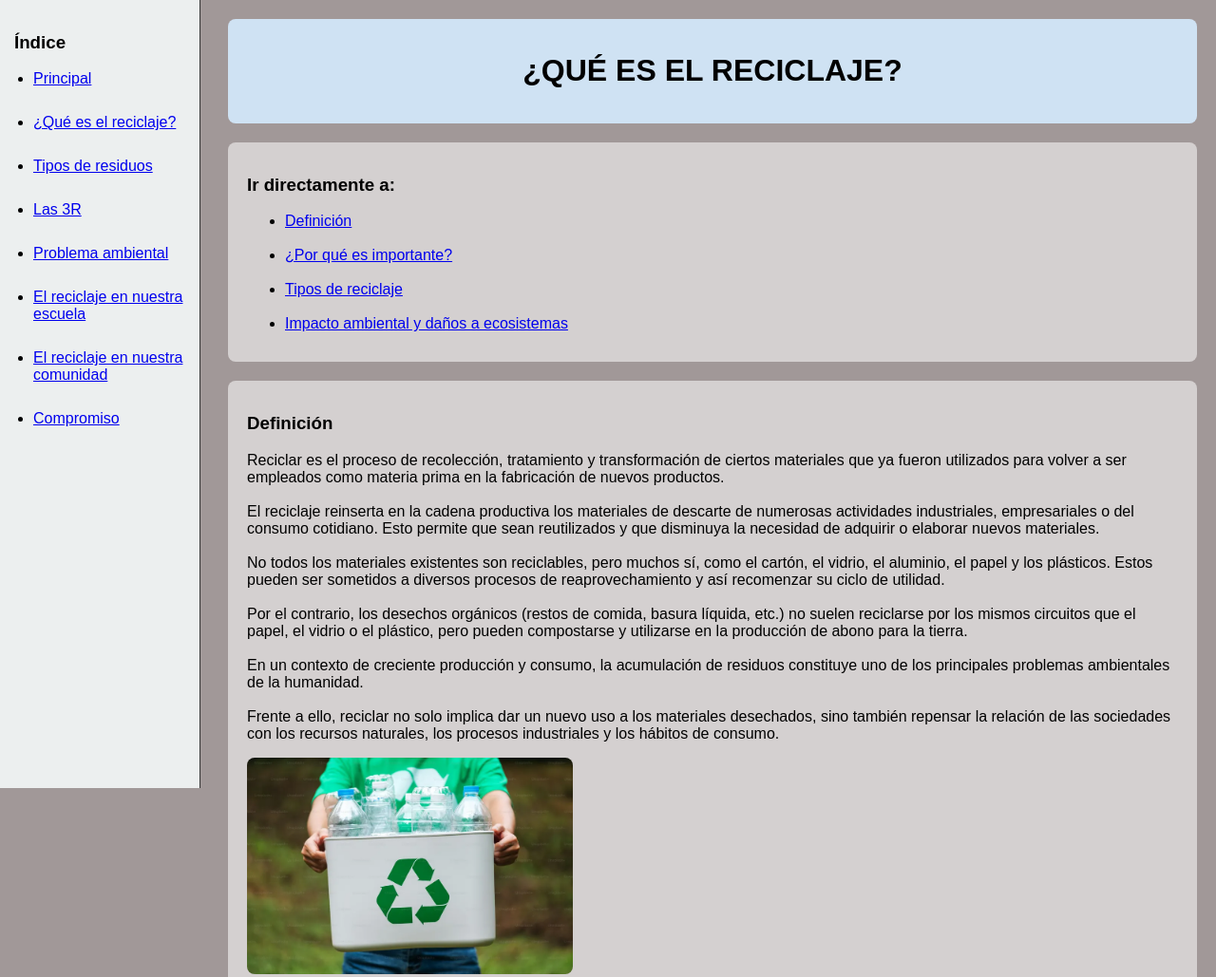
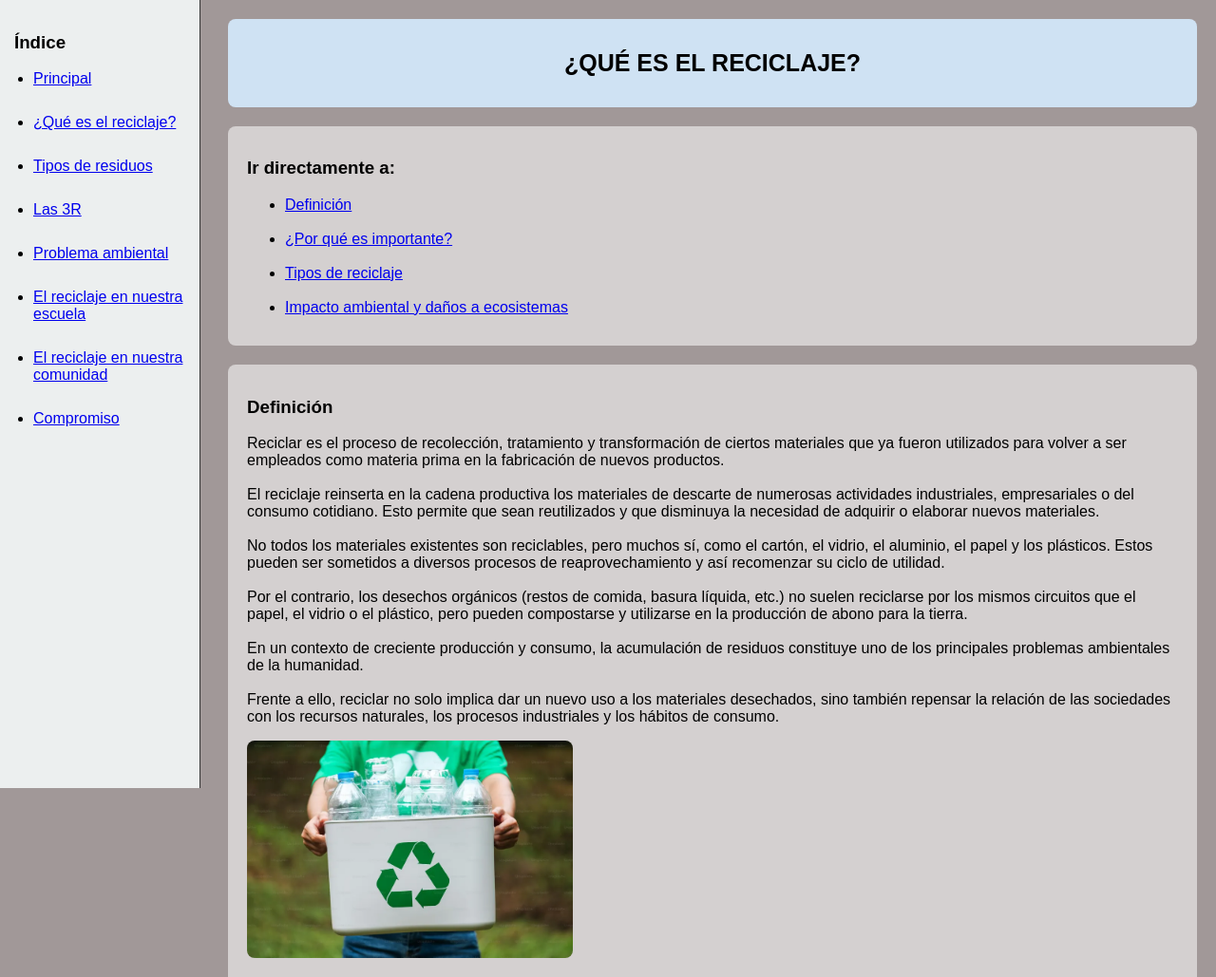
Before and after one commit to Ximenitaing/paec-eco-venados, a plain HTML site: page reciclaje.html in a window 1280 px wide. Shown: the top 1029 px of the page at 95% size. Drawn offline with Linux system fonts and the light colour scheme.

Commit message:
Update reciclaje.html

```diff
--- a/reciclaje.html
+++ b/reciclaje.html
@@ -5,6 +5,10 @@
     <meta name="viewport" content="width=device-width, initial-scale=1.0">
     <title>¿Qué es el reciclaje? - PAEC Eco-Venados</title>
     <link rel="Stylesheet" href="estilos.css" type="text/css">
+        <style>
+        h1{font-size:25px}
+        h1,h2,h3,h4{color:##0e0e75}
+    </style>
 </head>
 <body>
 
```
